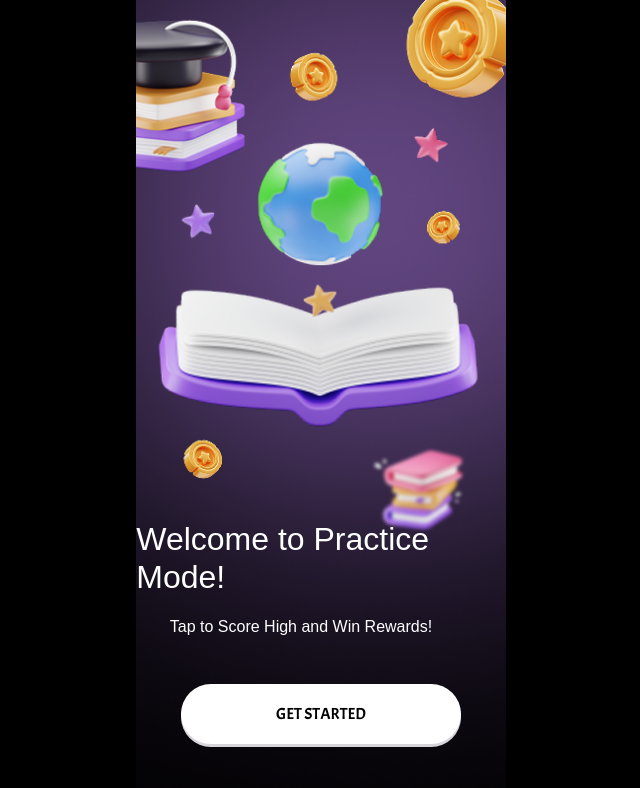
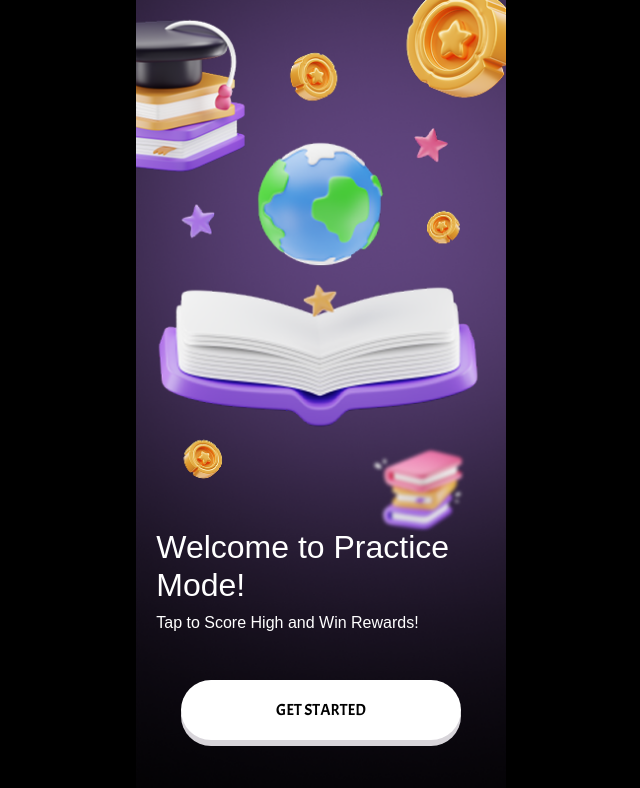
Before and after one commit to lirunziii/frontend, a plain HTML site: page index.html in a window 1280 px wide. Shown: the whole page, without its empty margins (319-959 px from the left). Drawn offline with Linux system fonts and the light colour scheme; a web font is replaced by a local one.

Commit message:
12.5修改适配

```diff
--- a/index.html
+++ b/index.html
@@ -10,7 +10,7 @@
         margin: 0;
         background: black;
         display: flex;
-        justify-content: center;
+        flex-direction: column;     /* 垂直排列子元素 */
         align-items: center;
         height: 100vh;
     }
@@ -18,6 +18,9 @@
     /* 外层容器 */
     .wrapper {
         position: relative;
+        display: flex;
+        flex-direction: column;
+        align-items: center;
     }
 
     /* 背景图 */
@@ -27,18 +30,19 @@
         display: block;
     }
 
-    /* 内容容器 */
-    .content {
+    .words{
         position: absolute;
-        inset: 0;
-        text-align: left;
+        left: 20px;
+        right: 0;
+        top: 66vh;
+        height: auto;
         display: flex;
         flex-direction: column;
-        align-items: center;
+        align-items: left;
     }
 
     h1 {
-        margin-top: 65vh;
+        margin: 0;
         color: white;
         font-size: 32px;
         line-height: 119%;
@@ -47,19 +51,27 @@
     }
 
     p {
-        margin-top: 0vh;
-        margin-left: -5vh;
+        margin: 10px 0 0 0;
         color: white;
         font-size: 16px;
         font-family:"ABeeZee", Arial, sans-serif;
     }
     .btn {
-        position: relative;
+        position: absolute;
+        top: 85vh;
+        right: 0;
+        left: 0;
+        height: auto;
+        text-align: center;
+        display: flex;
+        flex-direction: column;
+        align-items: center;
+        background-color: #fff;
     }
 
     .btn_ {
-        position: relative;
-        margin-top: 4vh;
+        position: absolute;
+
         background: white;
         color: black;
         width: 280px; /* 按钮宽度 = content 宽度的一部分 */
@@ -74,8 +86,8 @@
     .btn_s {
         position: absolute;
         background-color: #D8D5DA;
-        top: 35px;
-        width: 100%; /* 按钮宽度 = content 宽度的一部分 */
+        top: 6px;
+        width: 280px; /* 按钮宽度 = content 宽度的一部分 */
         height: 60px;
         border-radius: 100px;
         border: none;
@@ -88,6 +100,7 @@
     .popup {
         position: fixed;
         left: 50%;
+        /* width: 100%; */
         bottom: -100%; /* 默认隐藏在屏幕下方 */
         transform: translateX(-50%);
         height: 60vh;
@@ -121,7 +134,7 @@
     }
 
     .popup input,
-    .popup .btn {
+    .popup .btnp {
         width: 240px;
         box-sizing: border-box;
         display: block;
@@ -135,7 +148,7 @@
         padding: 12px;
     }
 
-    .popup .btn {
+    .popup .btnp {
         background: #57417F;
         color: white;
         font-size: 16px;
@@ -151,15 +164,14 @@
     <div class="wrapper">
         <img src="./sc/backg.png" class="bg" />
 
-        <div class="content">
+        <div class="words">
             <h1>Welcome to Practice Mode!</h1>
             <p>Tap to Score High and Win Rewards!</p>
+        </div>
+
         <div class="btn" id="openLogin">
             <button class="btn_" >GET STARTED</button>
             <div class="btn_s" ></div>
-            </div>
-
-        </div>
         </div>
 
         <!-- 弹窗 -->
@@ -167,9 +179,9 @@
             <h2>Log in to your account</h2>
             <input id="userid" placeholder="User ID" style="margin-top: 10px;">
             <input id="pwd" type="password" placeholder="Password">
-        <button class="btn" onclick="login()" style="margin-top: 8vh;">Log In</button>
+            <button class="btnp" onclick="login()" style="margin-top: 8vh;">Log In</button>
         </div>
-
+    </div>
     <script>
     const popup = document.getElementById("loginPopup");
     const btn = document.getElementById("openLogin");
@@ -180,7 +192,7 @@
         popup.classList.add("show");
 
         // 弹窗宽度和content一致
-        const contentWidth = document.querySelector('.content').offsetWidth;
+        const contentWidth = document.querySelector('.wrapper').offsetWidth;
         popup.style.width = contentWidth + 'px';
     });
 
```
Also changed, not shown: game.html (+2 -1 lines). Lines whose indentation alone changed are shown as unchanged.
